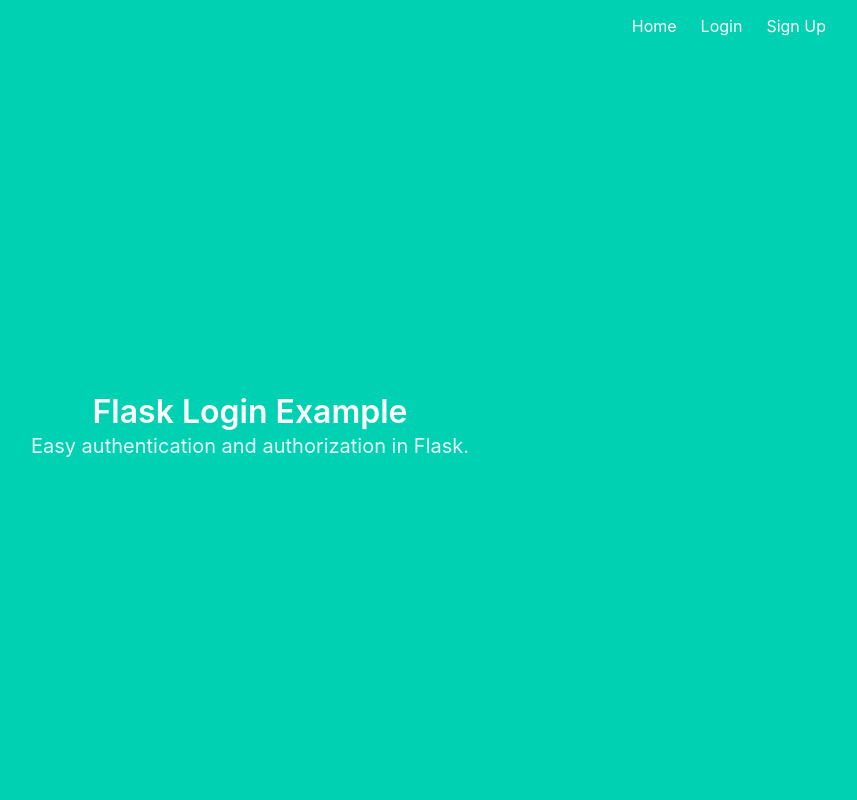
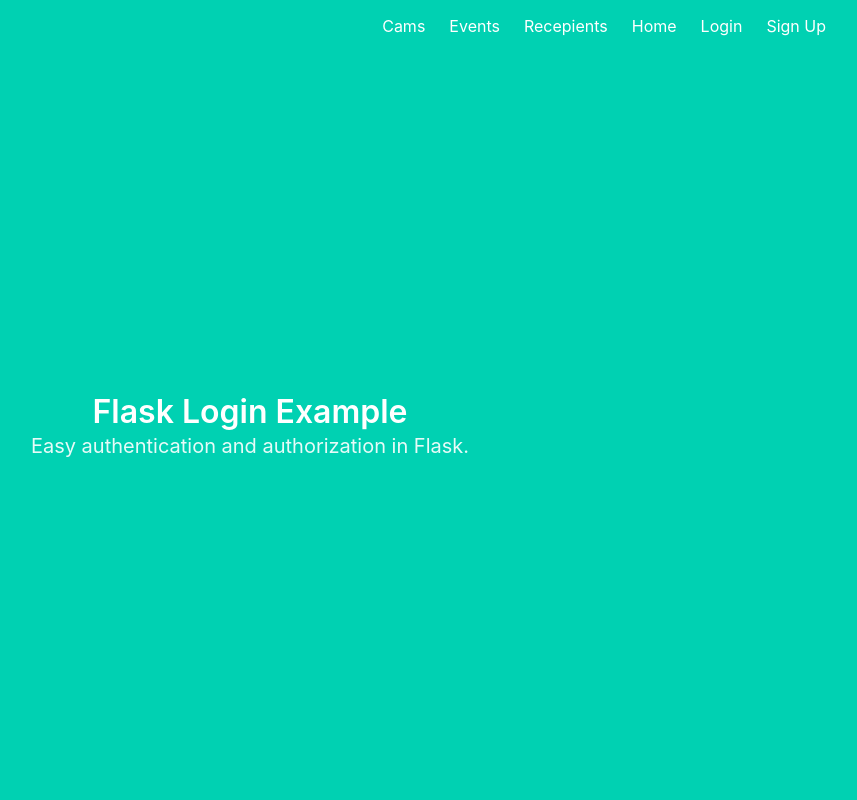
Before and after one commit to Fazzioni/POO, a Flask app: page / in a window 1280 px wide. Shown: the whole page, without its empty margins (390-1247 px from the left). Run offline with Flask 2, Linux system fonts and the light colour scheme.

Commit message:
Adicionado novos templates

```diff
--- a/app/main.py
+++ b/app/main.py
@@ -13,3 +13,19 @@
 @login_required
 def profile():
     return render_template('profile.html', name=current_user.name)
+
+
+@main.route('/cams')
+@login_required
+def cams():
+    return render_template('cams.html', name=current_user.name)
+
+@main.route('/events')
+@login_required
+def events():
+    return render_template('events.html', name=current_user.name)
+
+@main.route('/recepients')
+@login_required
+def recep():
+    return render_template('recepients.html', name=current_user.name)
--- a/app/models.py
+++ b/app/models.py
@@ -8,7 +8,6 @@
     email = db.Column(db.String(100), unique=True)
     password = db.Column(db.String(100))
     name = db.Column(db.String(1000))
-
 
 class Events(db.Model):
     code = db.Column(db.Integer, primary_key=True)
--- a/app/templates/base.html
+++ b/app/templates/base.html
@@ -20,6 +20,18 @@
 
                     <div id="navbarMenuHeroA" class="navbar-menu">
                         <div class="navbar-end">
+
+                            <a href="{{ url_for('main.cams') }}" class="navbar-item">
+                                Cams
+                            </a>
+                            <a href="{{ url_for('main.events') }}" class="navbar-item">
+                                Events
+                            </a>
+                            <a href="{{ url_for('main.recep') }}" class="navbar-item">
+                                Recepients
+                            </a>
+
+
                             <a href="{{ url_for('main.index') }}" class="navbar-item">
                                 Home
                             </a>
```
Also changed, not shown: app/templates/cams.html (added, +9 -0 lines), app/templates/events.html (added, +9 -0 lines), app/templates/recepients.html (added, +9 -0 lines).
